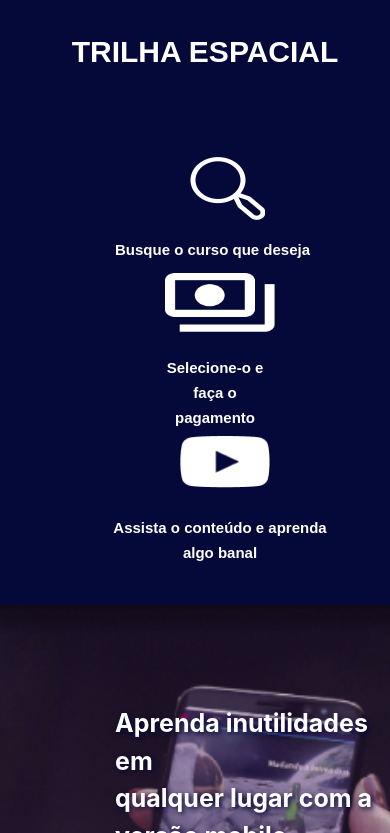
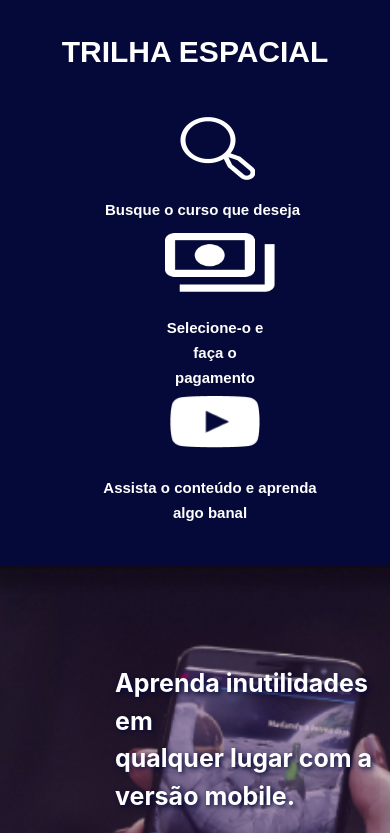
Before and after one commit to Joaovlobo/Inutionauta-landing-page-, a plain HTML site: page index.html in a window 390 px wide. Shown: the part 1770-2603 px from the top of the page. Drawn offline with nearby package versions, Linux system fonts and the light colour scheme.

Commit message:
update trilha(ainda existe o problema mobile)

```diff
--- a/stylesheet/style.css
+++ b/stylesheet/style.css
@@ -68,7 +68,7 @@
     text-align: center;
 
     color: #FFFFFF;
-    margin-bottom: 80px;
+    margin-bottom: 40px;
 }
 
 .trilha-conteudo p {
@@ -90,7 +90,7 @@
 
 .meio {
     margin: 0 auto;
-    margin-right: 110px;
+    padding-right: 90px;
     text-align: center;
 }
 
```
